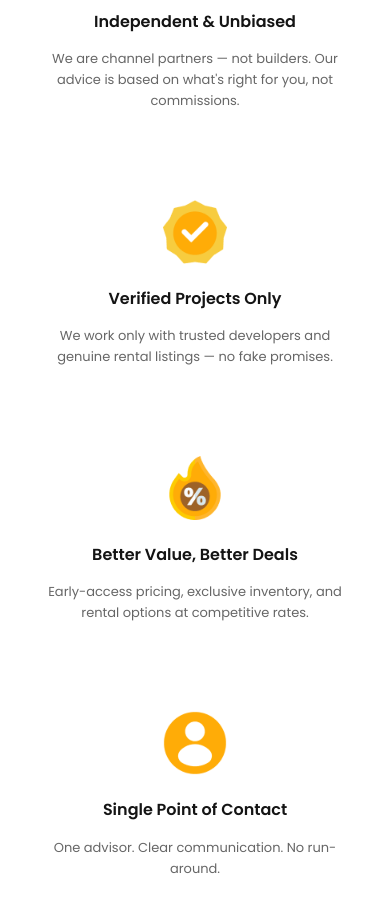
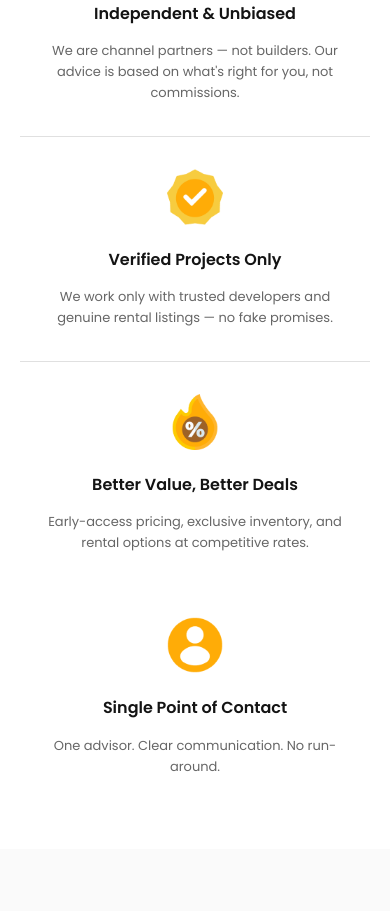
Before and after one commit to sanketjwork-cloud/eaglenest-realty, a plain HTML site: page index.html in a window 390 px wide. Shown: the part 4748-5659 px from the top of the page. After the commit the page ends 5597 px from the top, so only its background shows below. Drawn offline with Linux system fonts and the light colour scheme.

Commit message:
Update style.css

```diff
--- a/css/style.css
+++ b/css/style.css
@@ -1009,7 +1009,7 @@ body {
 .features-grid {
   display: grid;
   grid-template-columns: repeat(4, 1fr);
-  gap: 32px;
+  gap: 0;
   width: 100%;
 }
 
@@ -1020,21 +1020,21 @@ body {
   align-items: center;
   text-align: center;
   gap: 16px;
-  padding: 24px 16px;
+  padding: 24px 32px;
   background: #fff;
-  border-radius: 12px;
-  transition: transform 0.3s ease, box-shadow 0.3s ease;
+  border-right: 1px solid #E0E0E0;
+  position: relative;
 }
 
-.feature-card:hover {
-  transform: translateY(-8px);
-  box-shadow: 0 8px 24px rgba(0, 0, 0, 0.08);
+/* Remove border from last card in desktop view */
+.feature-card:last-child {
+  border-right: none;
 }
 
-/* Feature Icon */
+/* Feature Icon - Smaller Size */
 .feature-icon {
-  width: 80px;
-  height: 80px;
+  width: 64px;
+  height: 64px;
   display: flex;
   align-items: center;
   justify-content: center;
@@ -1076,7 +1076,23 @@ body {
 
   .features-grid {
     grid-template-columns: repeat(2, 1fr);
-    gap: 28px;
+  }
+
+  /* Add borders for 2x2 grid */
+  .feature-card {
+    border-right: 1px solid #E0E0E0;
+    border-bottom: 1px solid #E0E0E0;
+  }
+
+  /* Remove right border from even cards (2nd and 4th) */
+  .feature-card:nth-child(2n) {
+    border-right: none;
+  }
+
+  /* Remove bottom border from last two cards */
+  .feature-card:nth-child(3),
+  .feature-card:nth-child(4) {
+    border-bottom: none;
   }
 
   .why-choose-title {
@@ -1098,16 +1114,23 @@ body {
 
   .features-grid {
     grid-template-columns: 1fr;
-    gap: 24px;
   }
 
+  /* Stacked layout with bottom borders */
   .feature-card {
     padding: 32px 24px;
+    border-right: none;
+    border-bottom: 1px solid #E0E0E0;
+  }
+
+  /* Remove border from last card */
+  .feature-card:last-child {
+    border-bottom: none;
   }
 
   .feature-icon {
-    width: 70px;
-    height: 70px;
+    width: 60px;
+    height: 60px;
   }
 
   .feature-title {
@@ -1126,8 +1149,8 @@ body {
   }
 
   .feature-icon {
-    width: 64px;
-    height: 64px;
+    width: 56px;
+    height: 56px;
   }
 
   .feature-title {
```
